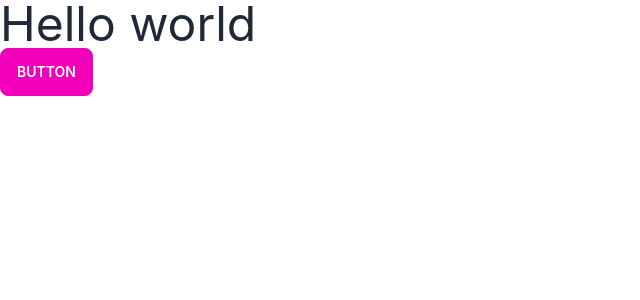
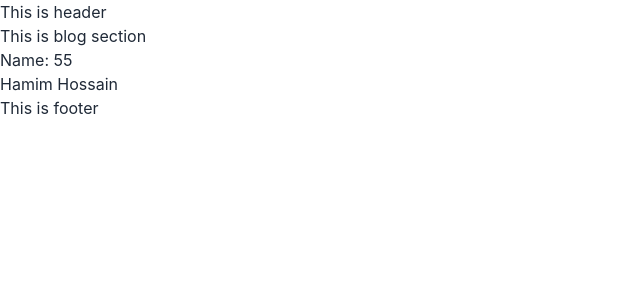
Before and after one commit to hamimhossain1/wildzy-client, a React (Create React App) app: page /blog in a window 1280 px wide. Shown: the top 300 px of the page, without its empty margins (0-640 px from the left). Built offline with nearby package versions, Linux system fonts and the light colour scheme.

Commit message:
contex set

```diff
--- a/package.json
+++ b/package.json
@@ -10,6 +10,7 @@
     "firebase": "^9.13.0",
     "react": "^18.2.0",
     "react-dom": "^18.2.0",
+    "react-hot-toast": "^2.4.0",
     "react-router-dom": "^6.4.3",
     "react-scripts": "5.0.1",
     "web-vitals": "^2.1.4"
--- a/src/App.js
+++ b/src/App.js
@@ -1,10 +1,11 @@
+import { RouterProvider } from 'react-router-dom';
 import './App.css';
+import router from './Router/Routes';
 
 function App() {
   return (
     <div className="">
-      <h1 className='text-5xl'>Hello world</h1>
-      <button className="btn btn-secondary">Button</button>
+      <RouterProvider router={router}></RouterProvider>
     </div>
   );
 }
--- /dev/null
+++ b/src/Contexts/AuthProvider.js
@@ -0,0 +1,22 @@
+import React, { createContext } from 'react';
+
+
+export const AuthContext = createContext()
+
+const AuthProvider = ({children}) => {
+
+    const hamim = { age: 55, name: 'Hamim Hossain'}
+
+    const authInfo = {
+        hamim
+    }
+    return (
+        <div>
+            <AuthContext.Provider value={authInfo}>
+                {children}
+            </AuthContext.Provider>
+        </div>
+    );
+};
+
+export default AuthProvider;
--- /dev/null
+++ b/src/Layout/Main.js
@@ -0,0 +1,16 @@
+import React from 'react';
+import { Outlet } from 'react-router-dom';
+import Footer from '../Pages/Shared/Footer/Footer';
+import Header from '../Pages/Shared/Header/Header';
+
+const Main = () => {
+    return (
+        <div>
+            <Header></Header>
+            <Outlet></Outlet>
+            <Footer></Footer>
+        </div>
+    );
+};
+
+export default Main;
--- /dev/null
+++ b/src/Pages/Blog/Blog.js
@@ -0,0 +1,14 @@
+import React, { useContext } from 'react';
+import { AuthContext } from '../../Contexts/AuthProvider';
+
+const Blog = () => {
+    const {hamim} = useContext(AuthContext);
+    return (
+        <div>
+            <h3>This is blog section</h3>
+            <h1>Name: {hamim.age} <br></br>{hamim.name}</h1>
+        </div>
+    );
+};
+
+export default Blog;
--- /dev/null
+++ b/src/Pages/Login/Login.js
@@ -0,0 +1,11 @@
+import React from 'react';
+
+const Login = () => {
+    return (
+        <div>
+            <h3>This is Login section</h3>
+        </div>
+    );
+};
+
+export default Login;
--- /dev/null
+++ b/src/Pages/Shared/Footer/Footer.js
@@ -0,0 +1,11 @@
+import React from 'react';
+
+const Footer = () => {
+    return (
+        <div>
+            <h3>This is footer</h3>
+        </div>
+    );
+};
+
+export default Footer;
--- /dev/null
+++ b/src/Pages/Shared/Header/Header.js
@@ -0,0 +1,11 @@
+import React from 'react';
+
+const Header = () => {
+    return (
+        <div>
+            <h3>This is header</h3>
+        </div>
+    );
+};
+
+export default Header;
--- /dev/null
+++ b/src/Pages/SignUp/SignUp.js
@@ -0,0 +1,11 @@
+import React from 'react';
+
+const SignUp = () => {
+    return (
+        <div>
+            <h3>This is signup</h3>
+        </div>
+    );
+};
+
+export default SignUp;
--- /dev/null
+++ b/src/Router/Routes.js
@@ -0,0 +1,26 @@
+import { createBrowserRouter } from "react-router-dom";
+import Main from "../Layout/Main";
+import Blog from "../Pages/Blog/Blog";
+import Login from "../Pages/Login/Login";
+
+
+
+
+const router = createBrowserRouter([
+    {
+        path:'/',
+        element: <Main></Main>,
+        children:[
+            {
+                path:'/login',
+                element: <Login></Login>
+            },
+            {
+                path:'/blog',
+                element: <Blog></Blog>
+            },
+        ]
+    }
+])
+
+export default router;
--- a/src/index.js
+++ b/src/index.js
@@ -3,11 +3,16 @@ import ReactDOM from 'react-dom/client';
 import './index.css';
 import App from './App';
 import reportWebVitals from './reportWebVitals';
+import AuthProvider from './Contexts/AuthProvider';
+import { Toaster } from 'react-hot-toast';
 
 const root = ReactDOM.createRoot(document.getElementById('root'));
 root.render(
   <React.StrictMode>
+    <AuthProvider>
     <App />
+    <Toaster position='top-center' duration={3000}></Toaster>
+    </AuthProvider>
   </React.StrictMode>
 );
 
```
Also changed, not shown: 1 other file (tests, documents, lock files or other folders).
